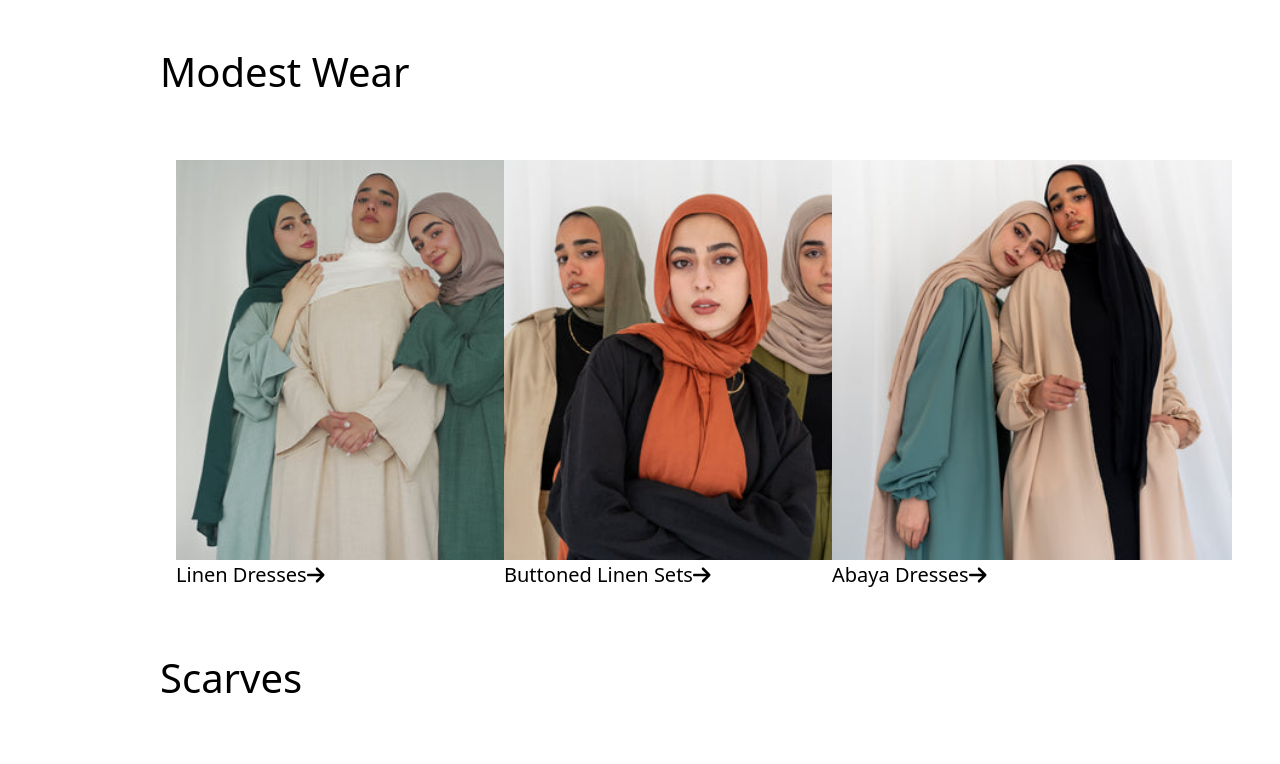
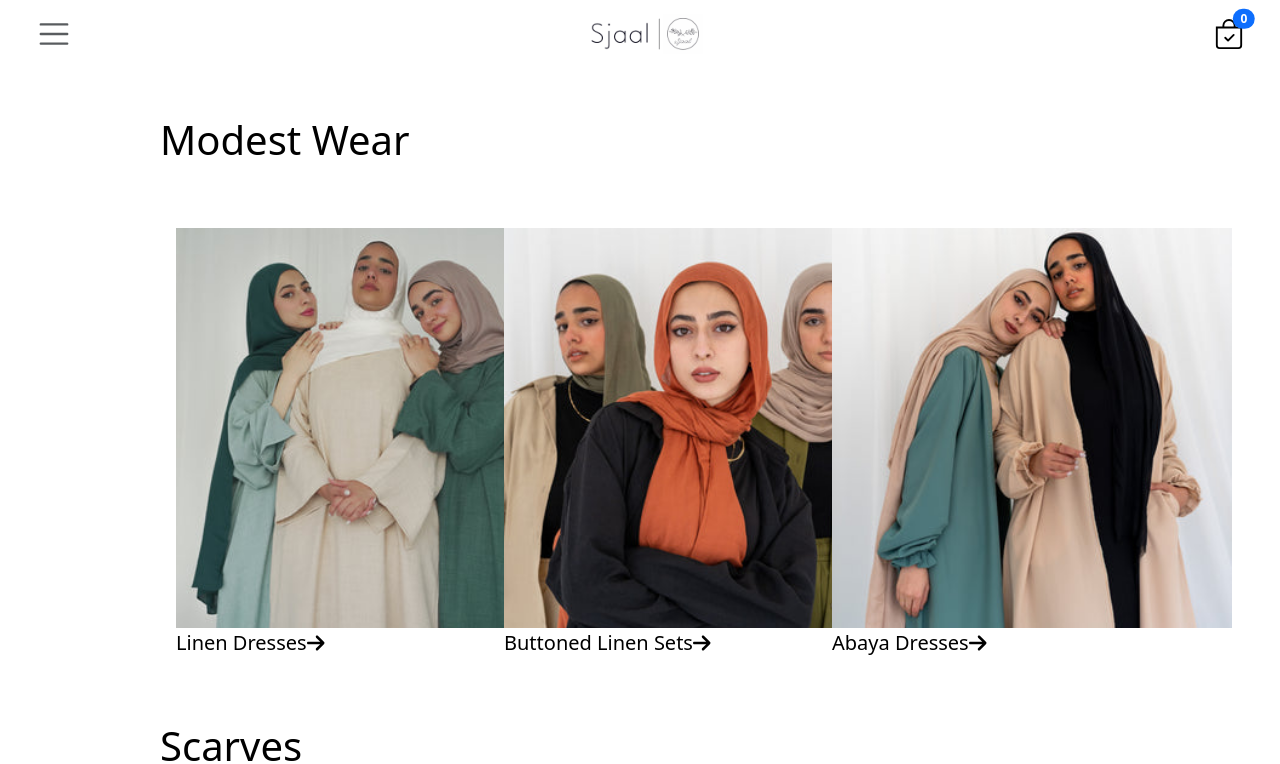
Before and after one commit to omarihab99/Sjaal-React, a React (Create React App) app: page /collections in a window 1280 px wide. Shown: the top 764 px of the page. Built offline with nearby package versions, Linux system fonts and the light colour scheme; data requests are answered from the project's data file; a web font is replaced by a local one.

Commit message:
fix header

```diff
--- a/src/components/Header.tsx
+++ b/src/components/Header.tsx
@@ -5,14 +5,17 @@ import { Link } from "react-router-dom";
 import Nav from "react-bootstrap/Nav";
 import Navbar from "react-bootstrap/Navbar";
 import IconButton from "@mui/material/IconButton";
+import { CartProduct as CartProductModel} from '../models/cart-product.model';
 
 import Offcanvas from 'react-bootstrap/Offcanvas';
 import { Button } from "react-bootstrap";
 import Sidebar from "./sidebar";
+import { useSelector } from "react-redux";
 const Header = () => {
 
+    const products:CartProductModel[] = useSelector((state:any)=>state.cart.products);
+
     const [show, setShow] = useState(false);
-
     const handleClose = () => setShow(false);
     const handleShow = () => setShow(true);
     return (
@@ -62,7 +65,7 @@ const Header = () => {
                         />
                     </svg>
                     <span className="position-absolute translate-middle badge rounded-pill bg-primary">
-                        3
+                        {products.length}
                     </span>
                 </Nav.Link>
             </div>
--- a/src/pages/HomePage.tsx
+++ b/src/pages/HomePage.tsx
@@ -1,40 +1,25 @@
-import Header from '../components/Header';
-import Footer from '../components/Footer';
-import { Outlet } from 'react-router-dom';
-import FeedbackForm from '../components/Feedback';
 import React, { useEffect } from 'react';
-import ShowCategories from '../components/Home/showCategories';
 import { useAppDispatch, useAppSelector } from '../hooks/useTypedReduxHooks';
 import { fetchCategories } from '../redux/slices/categorySlice';
 import MainSection from '../components/Home/MainSection';
-
-
+import ShowCategories from '../components/Home/showCategories';
+import FeedbackForm from '../components/Feedback';
 
 const HomePage = () => {
   const dispatch = useAppDispatch();
   const categories = useAppSelector(state => state.categories.categories);
+
   useEffect(() => {
     dispatch(fetchCategories());
   }, [dispatch]);
+
   return (
-        <div className='my-main'>
-                <Outlet></Outlet>
-           <Header/>
-            <div className='my-content'>
-                <MainSection/>
-
-
+    <div>
+      <MainSection />
       <ShowCategories />
-
-                <FeedbackForm></FeedbackForm>
-
-
-            </div>
-            <Footer />
+      <FeedbackForm />
     </div>
   );
-}
-
-
+};
 
 export default HomePage;
--- /dev/null
+++ b/src/pages/Layout.tsx
@@ -0,0 +1,18 @@
+import React from 'react';
+import Header from '../components/Header';
+import Footer from '../components/Footer';
+import { Outlet } from 'react-router-dom';
+
+const Layout = () => {
+  return (
+    <div className='my-main'>
+      <Header />
+      <div className='my-content'>
+        <Outlet />
+      </div>
+      <Footer />
+    </div>
+  );
+};
+
+export default Layout;
```
Also changed, not shown: src/App.tsx (+18 -16 lines). Lines whose indentation alone changed are shown as unchanged.
